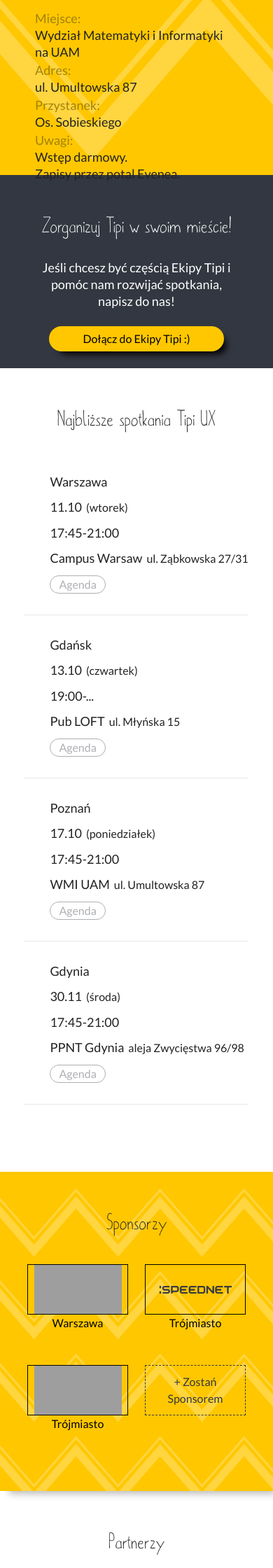
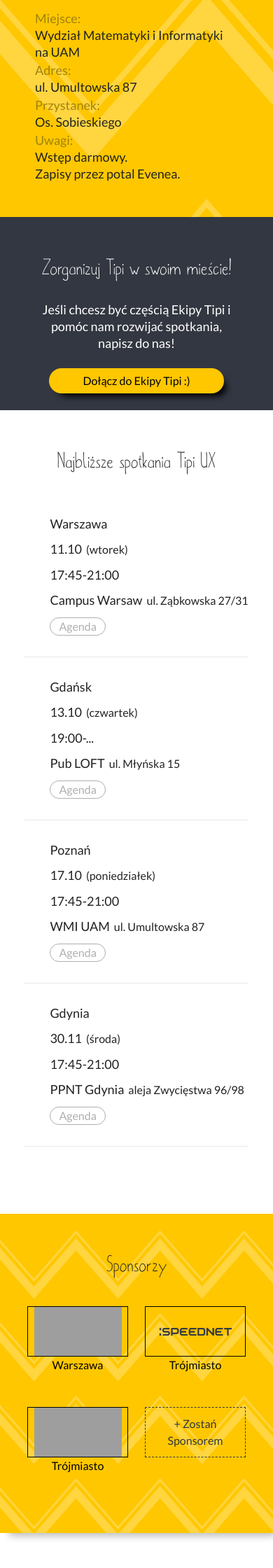
Before and after one commit to sealcode/tipi-ux-website, a Jekyll site: the page built from index.html, in a window 390 px wide. Shown: the part 3038-5278 px from the top of the page at 70% size. Built offline with Jekyll 4.4.1, drawn with Linux system fonts in a browser that asks for light colours; nearby versions of some CDN libraries; grey boxes are pictures that could not be loaded.

Commit message:
Remove unnecessary  values in mobile views

```diff
--- a/css/index-style.css
+++ b/css/index-style.css
@@ -761,7 +761,8 @@
 }
 
 /*iPhone 6*/
-@media all and (max-width: 376px) and (min-width: 321px){
+@media all and (max-width: 376px) {
+
 
 	.map-info-table td{
 		display: flex;
@@ -791,11 +792,14 @@
 }
 
 /*iPhone 6 Plus*/
-@media all and (max-width: 415px) and (min-width: 376px){
-
+@media all and (max-width: 415px) {
 	.section-content{
 		margin-left: 1rem !important;
 		margin-right: 1rem !important;
+	}
+
+	.map-info {
+		height: auto;
 	}
 
 	.map-info-table td{
@@ -817,13 +821,6 @@
 		width: 10rem;
 		height: 10rem;
 	}
-
-	.map{
-		background-size: 10rem;
-		width: 10rem;
-		height: 10rem;
-	}
-
 }
 
 /*iPad*/
@@ -854,7 +851,7 @@
 }
 
 /*iPad landscape*/
-@media all and (max-width: 1024px) and (min-width: 667px) and (orientation: landscape){
+@media all and (max-width: 1024px)  and (orientation: landscape){
 	.logos{
 		display: flex;
 		width: 100%;
@@ -899,7 +896,7 @@
 }
 
 
-@media all and (max-width: 1200px) and (min-width: 961px){
+@media all and (max-width: 1200px) {
 	.logos{
 		display: flex;
 		width: 100%;
@@ -942,7 +939,7 @@
 	}
 }
 
-@media all and (max-width: 590px) and (min-width: 470px){
+@media all and (max-width: 590px) {
 	.center{
 		display:flex;
 		flex-direction: column;
```
